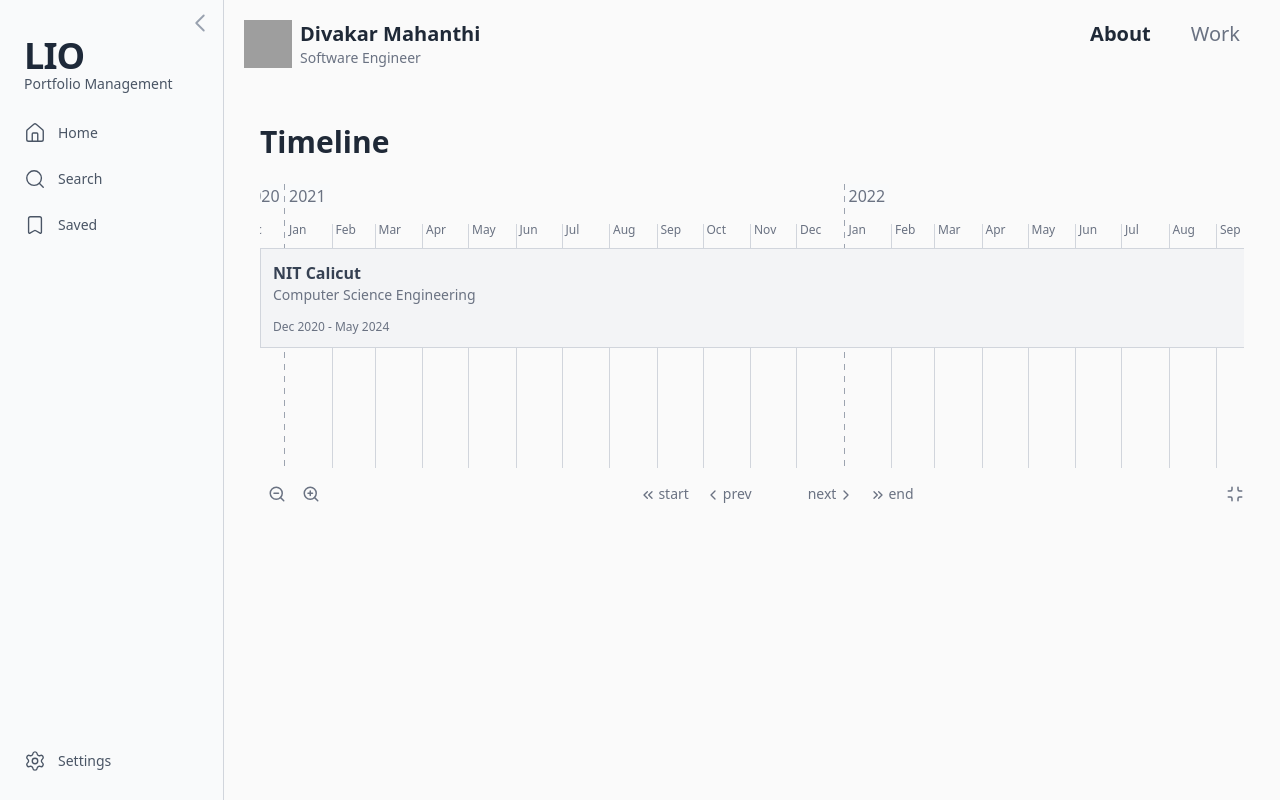
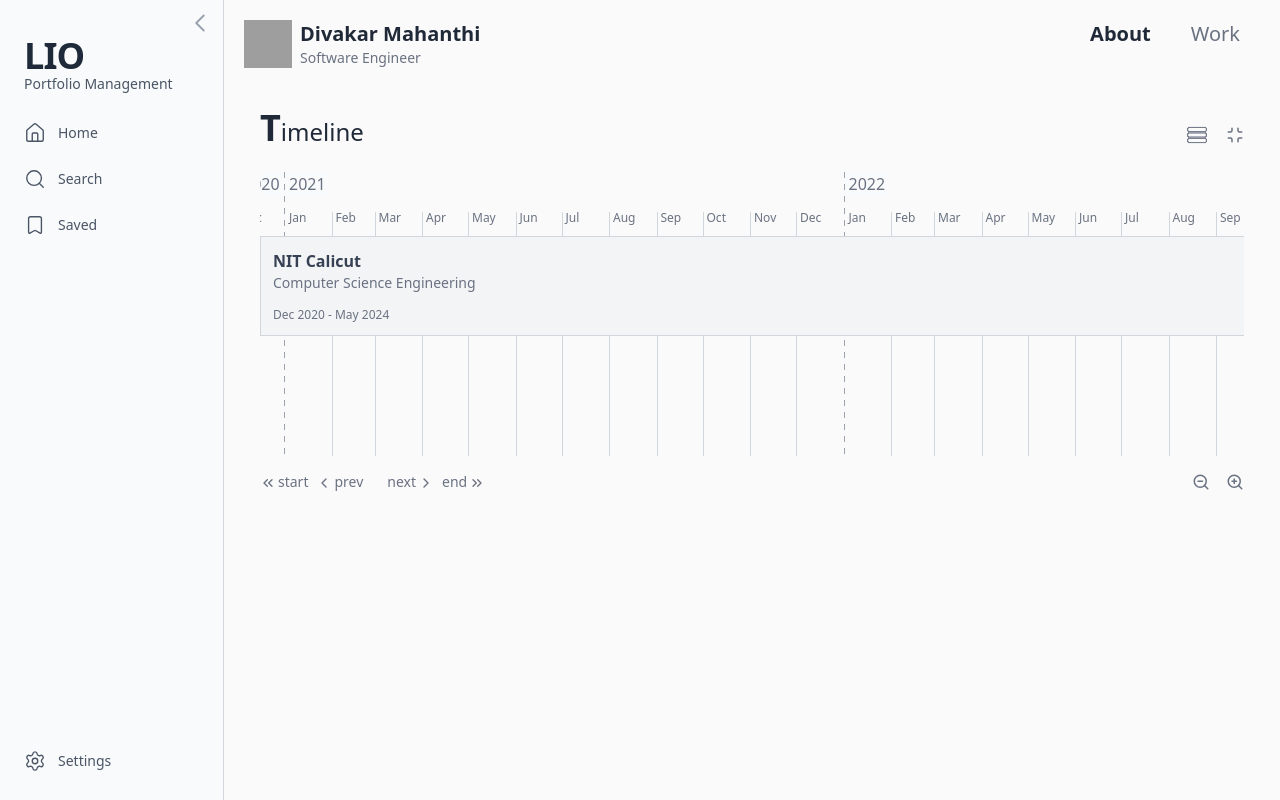
Before and after one commit to the-walkerrr/lio-fe, a Next.js app: page /portfolio/view/1/about/timeline in a window 1280 px wide. Built offline with nearby package versions, Linux system fonts and the light colour scheme; grey boxes are pictures that could not be loaded.

Commit message:
timeline view list view changes (temp)

```diff
--- a/src/app/portfolio/view/[portfolioId]/about/timeline/page.js
+++ b/src/app/portfolio/view/[portfolioId]/about/timeline/page.js
@@ -1,10 +1,14 @@
+"use client";
 import Timeline from "@/components/PortfolioView/Timeline";
+import { useSearchParams } from "next/navigation";
 
 function TimelineLandingPage() {
+  const searchParams = useSearchParams();
+  const view = searchParams.get("view") || "default";
+  console.log(view);
   return (
-    <div className="flex flex-col gap-2 mt-10 p-4">
-      <div className="text-3xl font-bold">Timeline</div>
-      <Timeline showHeader={false} showMinimize showStartAndEnd />
+    <div className="mt-6 p-4">
+      <Timeline showMinimize showStartAndEnd view={view} />
     </div>
   );
 }
--- a/src/components/PortfolioView/Timeline.js
+++ b/src/components/PortfolioView/Timeline.js
@@ -6,12 +6,14 @@ import {
   ChevronsLeft,
   Maximize,
   Minimize,
+  Rows3,
   ZoomIn,
   ZoomOut,
 } from "lucide-react";
 import dayjs from "dayjs";
 import Link from "next/link";
 import { useParams } from "next/navigation";
+import TimelineListViewIcon from "@/icons/TimelineListViewIcon";
 
 const MONTH_NAMES = [
   "Jan",
@@ -95,11 +97,11 @@ const assignRows = (coords) => {
 };
 
 function Timeline({
-  showHeader = true,
   initZoom = 1,
   ALPHA = 1.5,
   showMinimize = false,
   showStartAndEnd = false,
+  view = "default",
 }) {
   const { portfolioId } = useParams();
   const [zoom, setZoom] = useState(initZoom);
@@ -302,11 +304,45 @@ function Timeline({
 
   return (
     <div className="flex flex-col gap-2">
-      {showHeader && (
+      {/* {showHeader && ( */}
+      <div className="flex items-end justify-between">
         <div className="text-2xl font-medium">
           <span className="text-4xl font-bold">T</span>imeline
         </div>
-      )}
+        <div className="flex items-center gap-4">
+          <Link
+            href={{
+              pathname: `/portfolio/view/${portfolioId}/about/timeline`,
+              query: { view: "list" },
+            }}
+            className="flex items-center gap-1 text-gray-500 hover:text-black cursor-pointer"
+          >
+            <TimelineListViewIcon size={26} />
+          </Link>
+          {showMinimize ? (
+            <Link
+              href={`/portfolio/view/${portfolioId}/about`}
+              className="flex font-medium gap-2"
+            >
+              <Minimize
+                className="cursor-pointer text-gray-500 hover:text-black"
+                size={18}
+              />
+            </Link>
+          ) : (
+            <Link
+              href={`/portfolio/view/${portfolioId}/about/timeline`}
+              className="flex font-medium gap-2"
+            >
+              <Maximize
+                className="cursor-pointer text-gray-500 hover:text-black"
+                size={18}
+              />
+            </Link>
+          )}
+        </div>
+      </div>
+      {/* )} */}
       <div
         ref={scrollRef}
         onScroll={handleManualScroll}
@@ -394,72 +430,51 @@ function Timeline({
           ))}
         </div>
       </div>
-      <div className="flex items-center justify-between select-none">
-        <div className="flex">
-          <div
-            className="p-2 cursor-pointer text-gray-500 hover:text-black"
-            onClick={() => handleZoom(-0.2)}
-          >
-            <ZoomOut size={18} />
-          </div>
-          <div
-            className="p-2 cursor-pointer text-gray-500 hover:text-black"
-            onClick={() => handleZoom(0.2)}
-          >
-            <ZoomIn size={18} />
-          </div>
-        </div>
+      <div className="flex mt-2 items-center justify-between select-none">
         <div className="flex font-medium text-sm">
           {showStartAndEnd && (
             <div
-              className="flex gap-0.5 items-center p-2 cursor-pointer text-gray-500 hover:text-black"
+              className="flex gap-0.5 items-center cursor-pointer text-gray-500 hover:text-black mr-2"
               onClick={() => handleScroll("start")}
             >
               <ChevronsLeft size={16} className="mt-0.5" /> start
             </div>
           )}
           <div
-            className="flex gap-0.5 items-center p-2 cursor-pointer text-gray-500 hover:text-black"
+            className="flex gap-0.5 items-center cursor-pointer text-gray-500 hover:text-black"
             onClick={() => handleScroll("prev")}
           >
             <ChevronLeft size={16} className="mt-0.5" /> prev
           </div>
           <div
-            className={`flex gap-0.5 items-center p-2 cursor-pointer text-gray-500 hover:text-black ${showStartAndEnd ? "ml-10" : "ml-4"}`}
+            className="flex gap-0.5 items-center cursor-pointer text-gray-500 hover:text-black ml-6"
             onClick={() => handleScroll("next")}
           >
             next <ChevronLeft size={16} className="mt-0.5 rotate-180" />
           </div>
           {showStartAndEnd && (
             <div
-              className="flex gap-0.5 items-center p-2 cursor-pointer text-gray-500 hover:text-black"
+              className="flex gap-0.5 items-center cursor-pointer text-gray-500 hover:text-black ml-2"
               onClick={() => handleScroll("end")}
             >
-              <ChevronsLeft size={16} className="mt-0.5 rotate-180" /> end
+              end <ChevronsLeft size={16} className="mt-0.5 rotate-180" />
             </div>
           )}
         </div>
-        {showMinimize ? (
-          <Link
-            href={`/portfolio/view/${portfolioId}/about`}
-            className="flex font-medium gap-2"
+        <div className="flex gap-4">
+          <div
+            className="cursor-pointer text-gray-500 hover:text-black"
+            onClick={() => handleZoom(-0.2)}
           >
-            <Minimize
-              className="cursor-pointer text-gray-500 hover:text-black"
-              size={18}
-            />
-          </Link>
-        ) : (
-          <Link
-            href={`/portfolio/view/${portfolioId}/about/timeline`}
-            className="flex font-medium gap-2"
+            <ZoomOut size={18} />
+          </div>
+          <div
+            className="cursor-pointer text-gray-500 hover:text-black"
+            onClick={() => handleZoom(0.2)}
           >
-            <Maximize
-              className="cursor-pointer text-gray-500 hover:text-black"
-              size={18}
-            />
-          </Link>
-        )}
+            <ZoomIn size={18} />
+          </div>
+        </div>
       </div>
     </div>
   );
--- /dev/null
+++ b/src/icons/TimelineListViewIcon.js
@@ -0,0 +1,23 @@
+function TimelineListViewIcon({ size = 18, className }) {
+  return (
+    <svg
+      xmlns="http://www.w3.org/2000/svg"
+      viewBox="0 0 71.484 61.534"
+      width={size}
+      height={size}
+      className={className}
+      stroke="currentColor"
+      strokeWidth={1.8}
+    >
+      <path
+        d="M12.85 10h45.79m-45.79 0h45.79m0 0c1.89 0 2.84.95 2.84 2.85M58.64 10c1.89 0 2.84.95 2.84 2.85m0 0v5.69m0-5.69v5.69m0 0c0 1.9-.95 2.85-2.84 2.85m2.84-2.85c0 1.9-.95 2.85-2.84 2.85m0 0H12.85m45.79 0H12.85m0 0q-2.85 0-2.85-2.85m2.85 2.85q-2.85 0-2.85-2.85m0 0v-5.69m0 5.69v-5.69m0 0Q10 10 12.85 10M10 12.85Q10 10 12.85 10m0 15.083h45.79m-45.79 0h45.79m0 0c1.89 0 2.84.95 2.84 2.85m-2.84-2.85c1.89 0 2.84.95 2.84 2.85m0 0v5.69m0-5.69v5.69m0 0c0 1.9-.95 2.85-2.84 2.85m2.84-2.85c0 1.9-.95 2.85-2.84 2.85m0 0H12.85m45.79 0H12.85m0 0q-2.85 0-2.85-2.85m2.85 2.85q-2.85 0-2.85-2.85m0 0v-5.69m0 5.69v-5.69m0 0q0-2.85 2.85-2.85M10 27.933q0-2.85 2.85-2.85m0 15.058h45.79m-45.79 0h45.79m0 0c1.89 0 2.84.95 2.84 2.85m-2.84-2.85c1.89 0 2.84.95 2.84 2.85m0 0v5.69m0-5.69v5.69m0 0c0 1.9-.95 2.85-2.84 2.85m2.84-2.85c0 1.9-.95 2.85-2.84 2.85m0 0H12.85m45.79 0H12.85m0 0q-2.85 0-2.85-2.85m2.85 2.85q-2.85 0-2.85-2.85m0 0v-5.69m0 5.69v-5.69m0 0q0-2.85 2.85-2.85M10 42.991q0-2.85 2.85-2.85"
+        stroke="currentColor"
+        fill="none"
+        stroke-linecap="round"
+        strokeWidth={2}
+      />
+    </svg>
+  );
+}
+
+export default TimelineListViewIcon;
```
